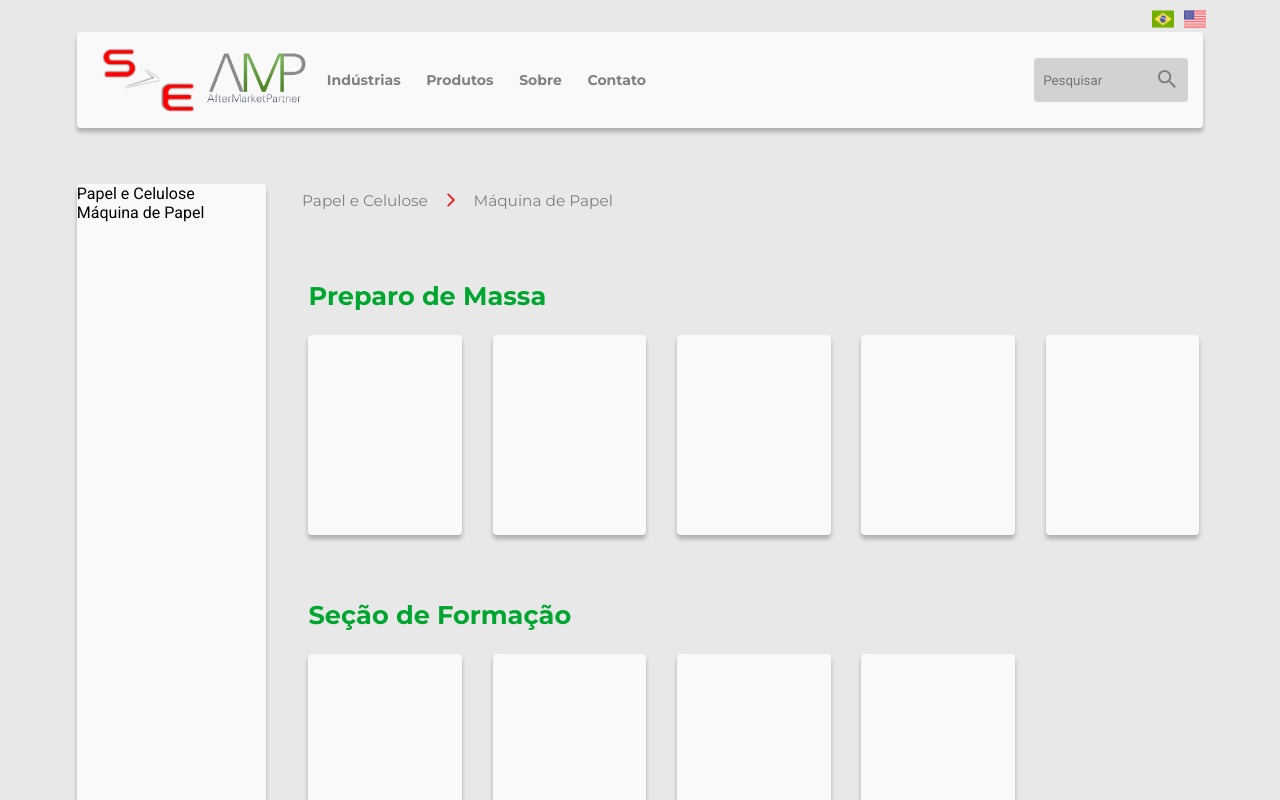
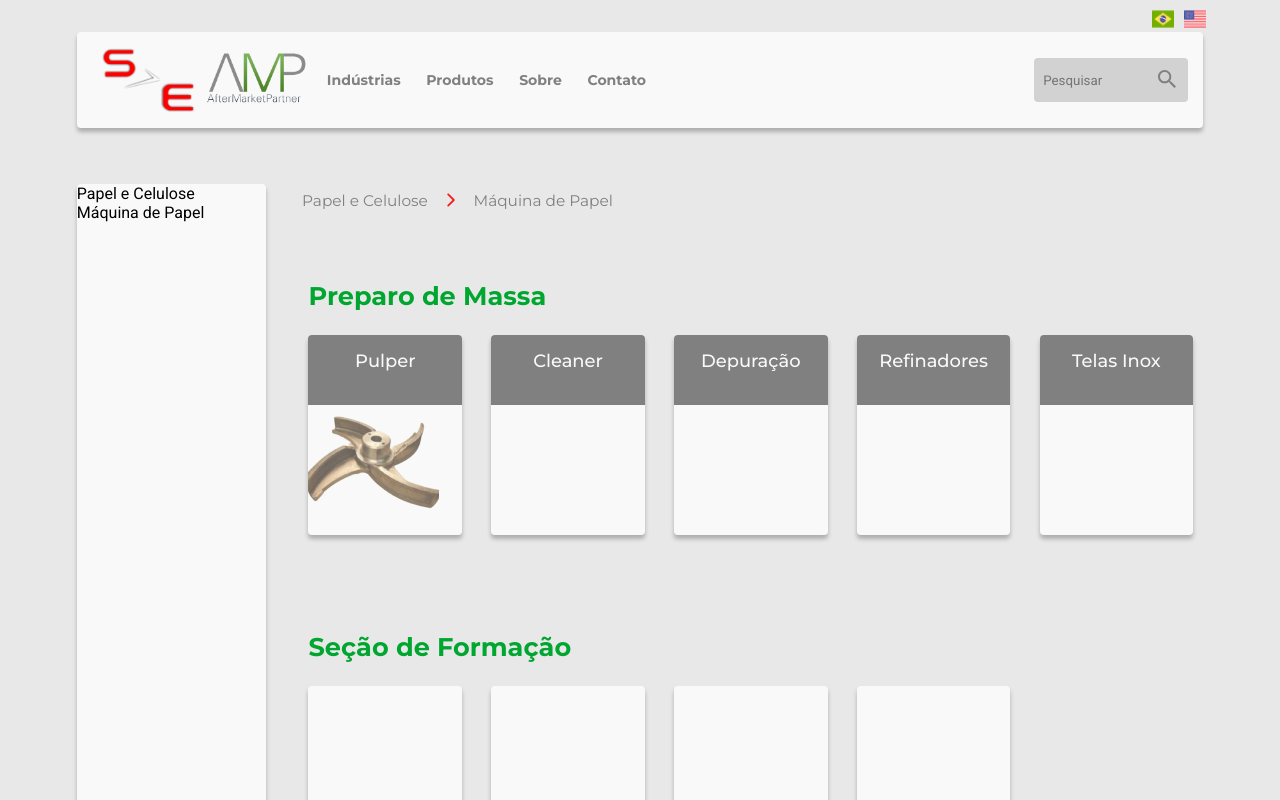
Before and after one commit to g4-lima/se-amp, a React (Create React App) app: page /productsPM in a window 1280 px wide. Shown: the top 800 px of the page. Built offline with nearby package versions, Linux system fonts and the light colour scheme.

Commit message:
proucts cards

```diff
--- a/src/pages/ProductsPM/index.tsx
+++ b/src/pages/ProductsPM/index.tsx
@@ -4,6 +4,8 @@ import { IoIosArrowForward } from 'react-icons/io';
 import { Link } from 'react-router-dom';
 import Header from '../../components/Header';
 import Footer from '../../components/Footer';
+
+import pulper from '../../assets/images/PM/pulper.png';
 
 import {
     Container,
@@ -33,11 +35,32 @@ const ProductsPM: React.FC = () => {
                     <ProductsGroup>
                         <h2>Preparo de Massa</h2>
                         <ProductsCard>
-                            <Link to="/productsPM" className="card" />
-                            <Link to="/productsPM" className="card" />
-                            <Link to="/productsPM" className="card" />
-                            <Link to="/productsPM" className="card" />
-                            <Link to="/productsPM" className="card" />
+                            <Link to="/productsPM" className="card">
+                                <div className="card-title">
+                                    <h3>Pulper</h3>
+                                </div>
+                                <img src={pulper} alt="pulper" />
+                            </Link>
+                            <Link to="/productsPM" className="card">
+                                <div className="card-title">
+                                    <h3>Cleaner</h3>
+                                </div>
+                            </Link>
+                            <Link to="/productsPM" className="card">
+                                <div className="card-title">
+                                    <h3>Depuração</h3>
+                                </div>
+                            </Link>
+                            <Link to="/productsPM" className="card">
+                                <div className="card-title">
+                                    <h3>Refinadores</h3>
+                                </div>
+                            </Link>
+                            <Link to="/productsPM" className="card">
+                                <div className="card-title">
+                                    <h3>Telas Inox</h3>
+                                </div>
+                            </Link>
                         </ProductsCard>
                     </ProductsGroup>
 
--- a/src/pages/ProductsPM/styles.ts
+++ b/src/pages/ProductsPM/styles.ts
@@ -64,12 +64,16 @@ export const ProductsGroup = styled.div`
 
         color: #00a62f;
     }
+
+    & + & {
+        margin-top: 12vh;
+    }
 `;
 
 export const ProductsCard = styled.div`
     display: grid;
     grid-template-columns: 1fr 1fr 1fr 1fr 1fr;
-    grid-gap: 1.6vw;
+    grid-gap: 1vw;
 
     margin-top: 3vh;
 
@@ -80,5 +84,33 @@ export const ProductsCard = styled.div`
         background: #f9f9f9;
         box-shadow: 0px 4px 4px rgba(0, 0, 0, 0.25);
         border-radius: 4px;
+        text-decoration: none;
+
+        .card-title {
+            width: 100%;
+            height: 35%;
+            background: #808080;
+            border-radius: 4px 4px 0px 0px;
+
+            h3 {
+                font-family: Montserrat;
+                font-weight: 500;
+                font-size: 1.4vw;
+                text-align: center;
+                padding: 1.2vw;
+
+                color: #f9f9f9;
+            }
+        }
+
+        &:hover {
+            background: #808080;
+            transition: 400ms;
+
+            h3 {
+                font-size: 1.5vw;
+                transition: 200ms;
+            }
+        }
     }
 `;
```
Also changed, not shown: src/assets/images/PM/pulper.png (added).
